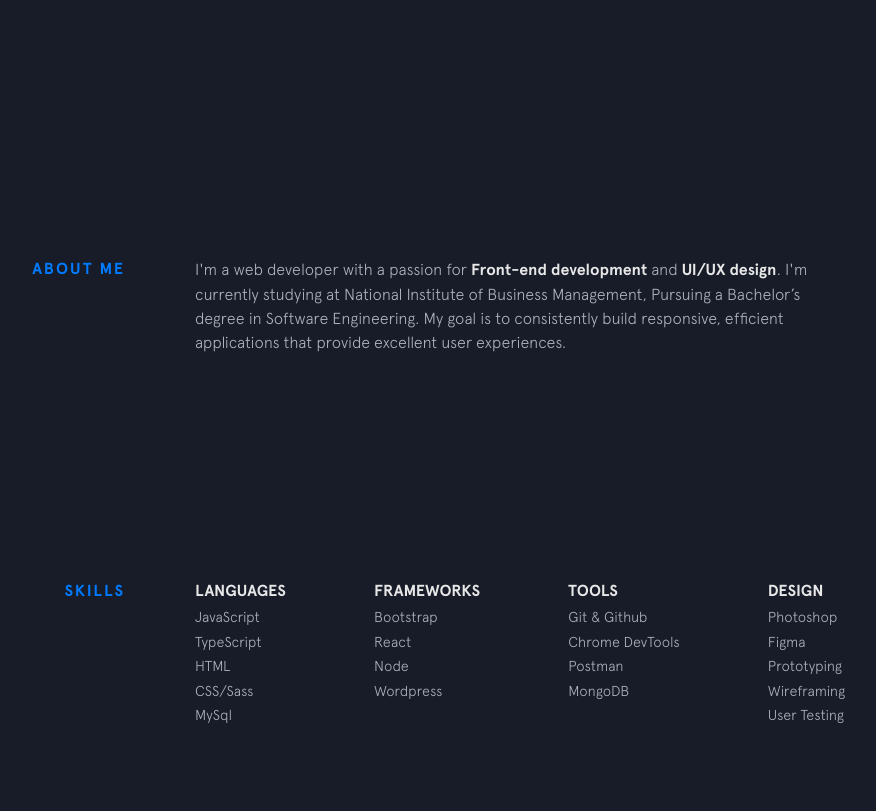
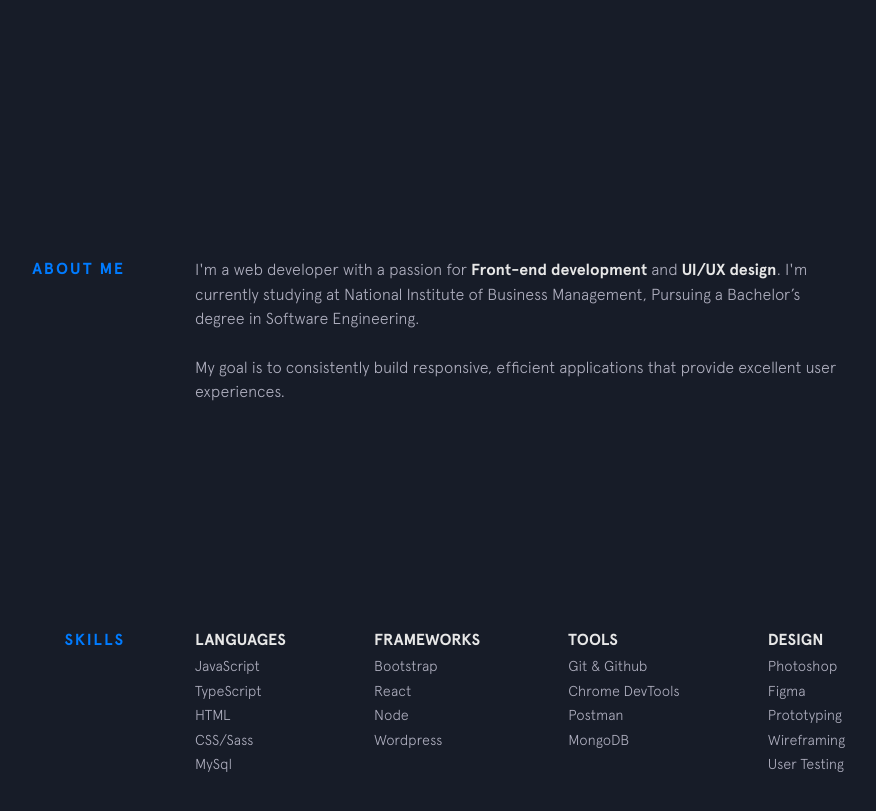
Before and after one commit to nadunsudeepa/Web-v1-Copy, a Jekyll site: the page index.html, which Jekyll copies as it is, in a window 1280 px wide and 900 px high, scrolled down 743 px. Shown: the top 811 px of the window, without its empty margins (255-1131 px from the left). Built offline with Jekyll 4.4.1, drawn with Linux system fonts in a browser that asks for light colours; nearby versions of some CDN libraries.

```diff
--- a/index.html
+++ b/index.html
@@ -48,9 +48,9 @@
             <div class="section__title">About Me</div>
             <div class="section__content">
                 <p>I'm a web developer with a passion for <strong>Front-end development</strong> and <strong>UI/UX design</strong>.
-                    I'm currently studying at National Institute of Business Management, Pursuing a Bachelor’s degree in Software Engineering. My goal is to consistently build responsive, efficient applications that provide excellent user experiences.</p>
+                    I'm currently studying at National Institute of Business Management, Pursuing a Bachelor’s degree in Software Engineering. </p>
 
-
+                <p>My goal is to consistently build responsive, efficient applications that provide excellent user experiences.</p>
 
                 <!-- Status Commented Out
                 <a class="status" href="" target="_blank">
```
